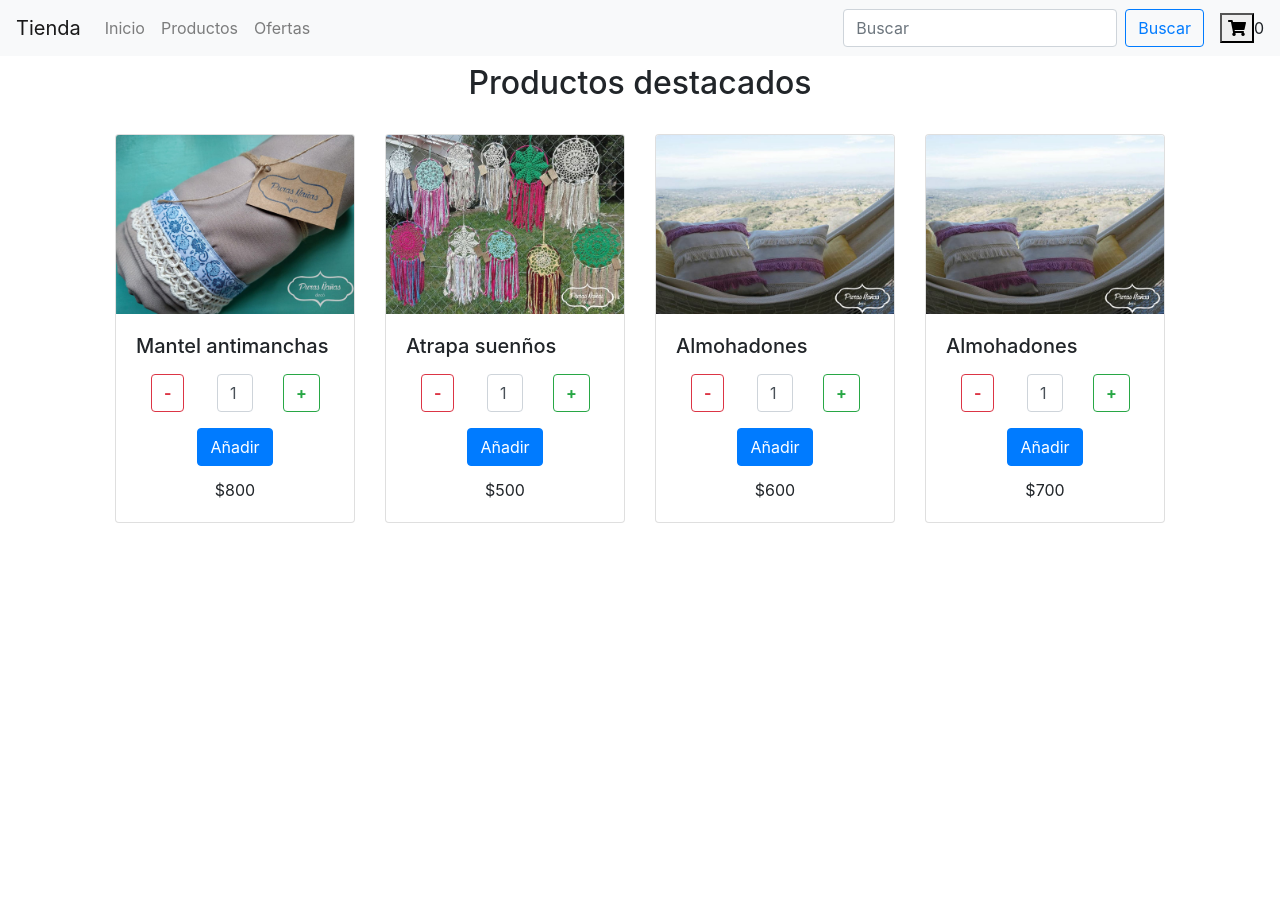
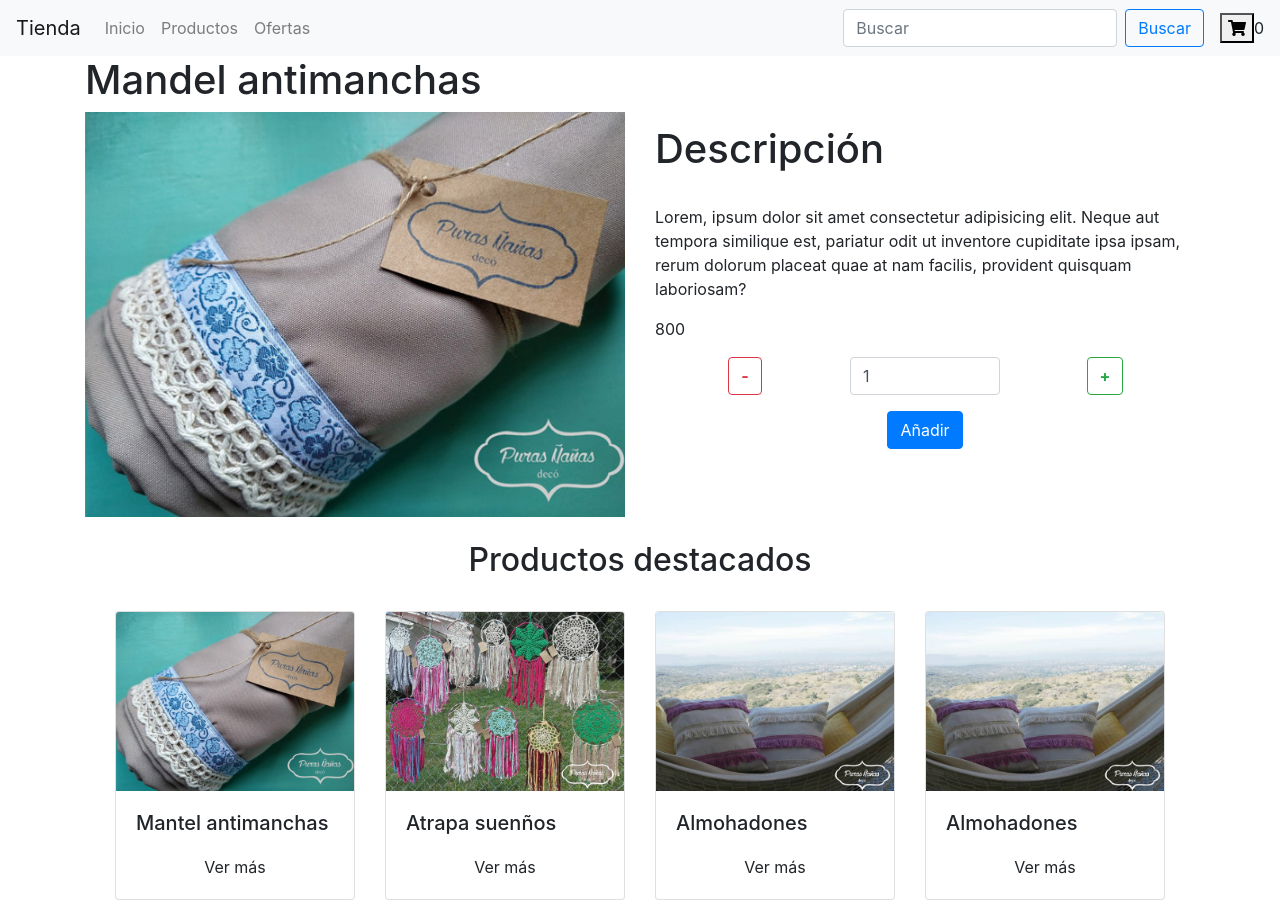
Before and after one commit to LeticiaRiera/ecommerce, a React (Create React App) app: page /Productos in a window 1280 px wide. Before the commit the page ends 800 px from the top, so only its background shows below. Built offline with nearby package versions, Linux system fonts and the light colour scheme; the HTML template or start-up script is replaced by a standard one.

Commit message:
Detalle de roducto

```diff
--- a/package.json
+++ b/package.json
@@ -13,6 +13,7 @@
     "react": "^17.0.1",
     "react-bootstrap": "^1.4.0",
     "react-dom": "^17.0.1",
+    "react-router-dom": "^5.2.0",
     "react-scripts": "4.0.1",
     "web-vitals": "^0.2.4"
   },
--- a/src/App.jsx
+++ b/src/App.jsx
@@ -1,20 +1,34 @@
 import './styles/App.css';
+import {BrowserRouter, Switch, Route} from 'react-router-dom'
 import 'bootstrap/dist/css/bootstrap.min.css';
 import Nav from './components/global/Nav/Nav';
 import ProductCardContainer from './components/Product/ProductCardContainer';
-
+import Detail from './components/Detail/index';
 
 
 function App() {
 
   return (
-    <>
+    <BrowserRouter>
+    <Nav />
+    <Detail />
+      <Switch>
+        <Route path="/Productos">
+          <ProductCardContainer/>
+        </Route>
+        <Route path="/category">
+          {/* <Category /> */}
+        </Route>
+        <Route path="/detail">
+          <Detail />
+        </Route>
+        <Route path="*">
+          {/* <Error404/> */}
+        </Route>
+      </Switch>
 
-
-    <Nav />
-    <ProductCardContainer />
-
-    </>
+       {/* <Footer/>  */}
+    </BrowserRouter>
 
 
 
--- /dev/null
+++ b/src/components/Detail/ProductDetail.jsx
@@ -0,0 +1,32 @@
+import Mantel from '../../assets/images/mantel.jpg';
+import AtrapaSueno from '../../assets/images/atrapa-suenos.jpg';
+import Almohadones from '../../assets/images/almohadones.jpg'
+import 'bootstrap/dist/css/bootstrap.min.css';
+import * as ReactBootStrap from "react-bootstrap";
+import CountContainer from "../global/CartWidget/CountContainer";
+
+
+
+
+const ProductDetail = ({item}) => {
+
+
+    return (
+        <div className="container">
+            <div className="row mb-4">
+                <div className="col-6">
+                    <h1>{item.nombre}</h1>
+                    <img className="w-100" src={item.foto} alt=""/>
+                </div>
+                <div className="col-6 d-flex flex-wrap align-content-center">
+                    <h1>Descripción</h1>
+                    <p className="mt-4">{item.descripcion}</p>
+                    <p>{item.precio}</p>
+                    <CountContainer />
+                </div>
+            </div>
+        </div>
+    )
+}
+
+export default ProductDetail;
--- /dev/null
+++ b/src/components/Detail/index.jsx
@@ -0,0 +1,39 @@
+import {useEffect, useState} from 'react';
+import ProductDetail from './ProductDetail';
+import Mantel from '../../assets/images/mantel.jpg';
+
+const Detail = () => {
+
+    const [product, setProduct] = useState(null);
+
+    const getProducts = new Promise ((resolve, reject) => {
+        setTimeout(() =>{
+            resolve ({
+                id: 1,
+                nombre: "Mandel antimanchas",
+                foto: Mantel,
+                descripcion: "Lorem, ipsum dolor sit amet consectetur adipisicing elit. Neque aut tempora similique est, pariatur odit ut inventore cupiditate ipsa ipsam, rerum dolorum placeat quae at nam facilis, provident quisquam laboriosam?",
+                precio: 800,
+            })
+        }, 2000);
+    });
+
+    useEffect(() => {
+        getProducts.then(response => setProduct(response));
+    }, []);
+    return (
+        <>
+        {
+            product ?
+            <>
+                <ProductDetail item = {product} />
+
+            </> :
+            <p>Cargando productos...</p>
+        }
+
+        </>
+    )
+}
+
+export default Detail;
--- a/src/components/Product/ProductCard.jsx
+++ b/src/components/Product/ProductCard.jsx
@@ -18,11 +18,10 @@ const ProductCard = (props) => {
                 <ReactBootStrap.Card.Text>
                 {props.descripcion}
                 </ReactBootStrap.Card.Text>
-                <CountContainer/>
                 <div className="col-12 mt-2">
                     <div  className="col-12 float-left mt-1">
                     <ReactBootStrap.Card.Text className="text-center">
-                        {props.precio}
+                        Ver más
                     </ReactBootStrap.Card.Text>
                     </div>
                 </div>
--- a/src/components/global/CartWidget/CountButton.jsx
+++ b/src/components/global/CartWidget/CountButton.jsx
@@ -14,18 +14,18 @@ export default function CountContainer({ count, increment, decrement, qty }) {
 <div className="container">
         <div className="row">
           <div className="input-group">
-            <div className="col-4">
+            <div className="col-4 d-flex justify-content-center">
               <span className="input-group-btn">
                 <button type="button" className="btn btn-outline-danger btn-number font-weight-bold" onClick={() => decrement()}>-</button>
               </span>
             </div>
-            <div className="col-4">
+            <div className="col-4 d-flex justify-content-center">
 
               <input type="text" name="quantity" className="form-control input-number" value={count} min="1" max="5"/>
             </div>
-            <div className="col-4">
+            <div className="col-4 d-flex justify-content-center">
               <span className="input-group-btn">
-                  <button type="button" class="btn btn-outline-success btn-number font-weight-bold"  onClick={() => increment()}>+</button>
+                  <button type="button" className="btn btn-outline-success btn-number font-weight-bold"  onClick={() => increment()}>+</button>
                 </span>
             </div>
             <div className="d-flex justify-content-center col-12 mt-2">
```
Also changed, not shown: 2 other files (tests, documents, lock files or other folders).
